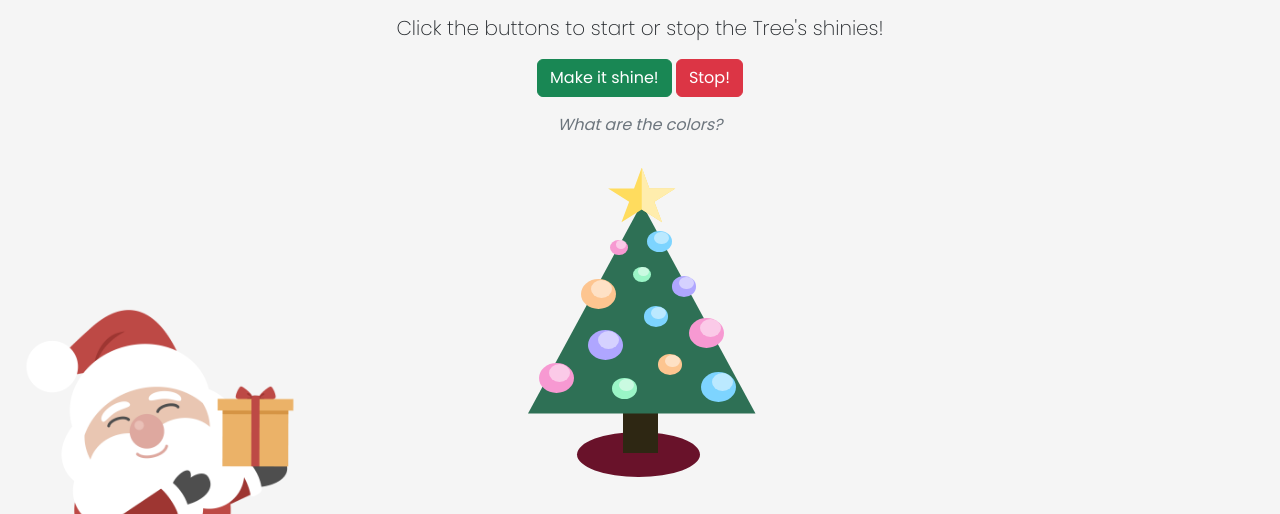
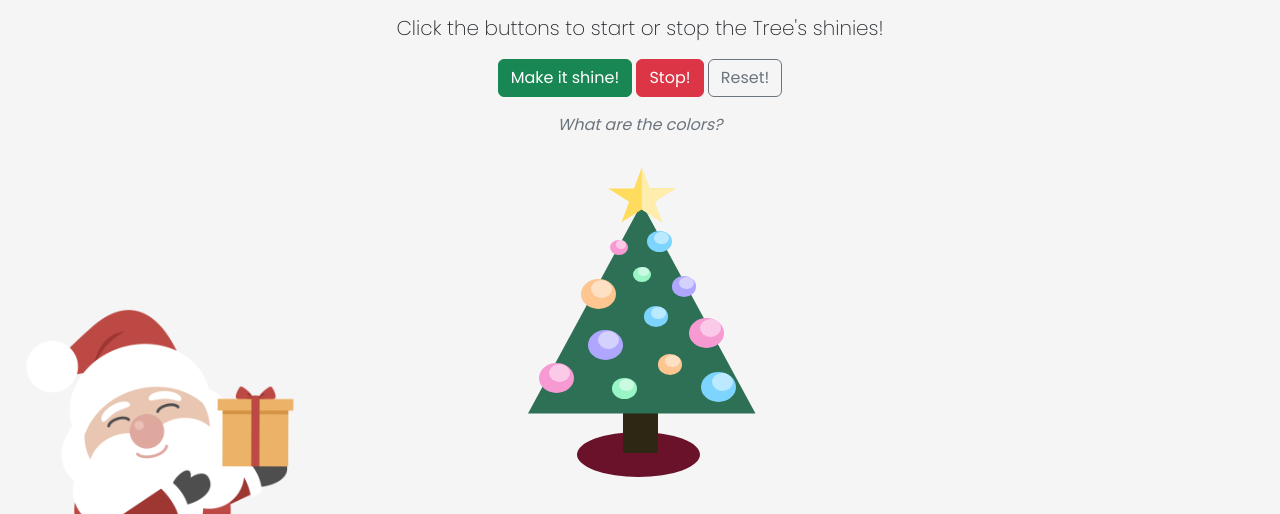
Before and after one commit to gelogabz/xmas-shinies, a website: page index.html in a window 1280 px wide. Shown: the part 161-675 px from the top of the page. Drawn offline with nearby package versions, Linux system fonts and the light colour scheme.

Commit message:
added reset button

```diff
--- a/app.js
+++ b/app.js
@@ -45,6 +45,9 @@ function startShinies() {
 
 function stopShinies() {
     clearInterval(start_the_shiny);
+}
+
+function resetShinies() {
     location.reload();
 }
 
--- a/index.html
+++ b/index.html
@@ -41,6 +41,8 @@
 
                     <button type="button" class="btn btn-success mb-2" onclick="startShinies();">Make it shine!</button>
                     <button type="button" class="btn btn-danger mb-2" onclick="stopShinies();">Stop!</button>
+                    <button type="button" class="btn btn-outline-secondary mb-2"
+                        onclick="resetShinies();">Reset!</button>
 
                     <p id="whatColor" class="my-2 text-muted fst-italic">What are the colors?</p>
                 </div>
```
